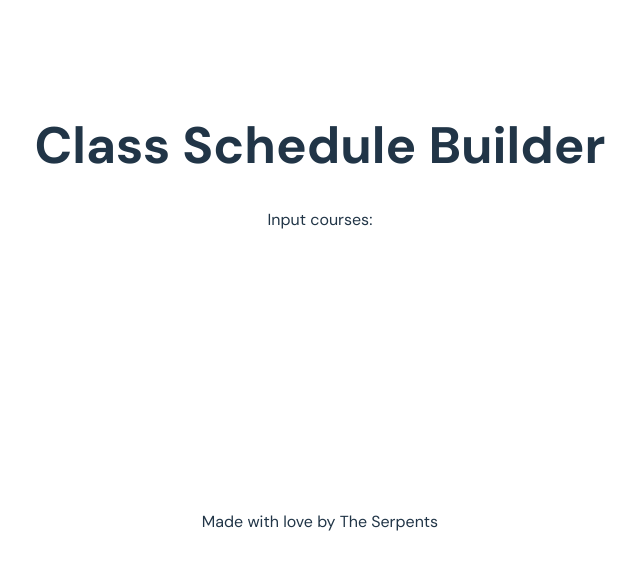
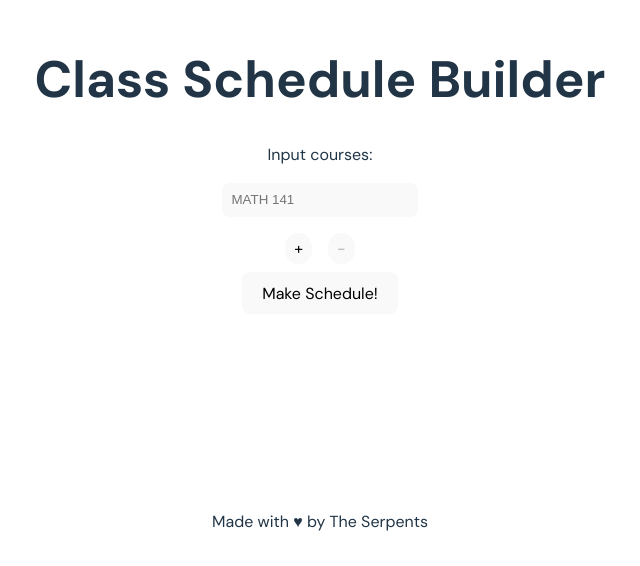
Before and after one commit to jamesbmadden/mchacks10, a React (Vite) app in the folder web/: page / in a window 1280 px wide. Shown: the part 234-800 px from the top of the page, without its empty margins (320-960 px from the left). Built offline with nearby package versions, Linux system fonts and the light colour scheme; no server answers.

Commit message:
Allow input of your own courses

```diff
--- a/web/src/App.tsx
+++ b/web/src/App.tsx
@@ -1,18 +1,33 @@
-import React, { useState, useEffect } from 'react'
+import React, { useState, useEffect, useRef } from 'react'
 import './App.css'
 import { Course } from './types/course'
 import ScheduleView from './components/ScheduleView'
 import LoadingView from './components/LoadingView'
-import InputPage from './components/InputPage'
 
 function App() {
+
+  const [needsInput, SetNeedsInput] = useState(true);
 
   const [ isLoaded, setIsLoaded ] = useState(false)
   const [schedule, setSchedule] = useState([])
 
+  const [ courses, setCourses ] = useState([])
+
+  const [ courseCount, setCourseCount ] = useState(1)
+
+  const form = useRef(null)
+
   useEffect(() => {
 
-    fetch('/api/schedule/COMP,PHYS,MATH/208,142,141/True').then(response => response.json()).then(json => {
+    if (needsInput) return;
+
+    console.log(courses);
+
+    // get the course codes and departments out of the courses array
+    const departments = courses.map(course => course[0]);
+    const codes = courses.map(course => course[1]);
+
+    fetch(`/api/schedule/${departments.join(',')}/${codes.join(',')}/True`).then(response => response.json()).then(json => {
 
       // here's the data! now we build the ideal schedule!
       let courses = [];
@@ -29,18 +44,55 @@ function App() {
 
     });
 
-  }, [])
+  }, [needsInput])
 
-  return (
+  if (needsInput) return (
+    <div className='page'>
+
+      <h1>Class Schedule Builder</h1>
+
+      <p>Input courses:</p>
+      <div className="form" ref={form}>
+        {/* Get however many inputs we need */}
+        {Array.from(Array(courseCount)).map((_, i) => {
+          return <input className="course-input" key={i} id={"course-input-" + i} placeholder="MATH 141"></input>
+        })}
+        <div className='input-buttons'>
+          <button className='input-addbutton' onClick={() => setCourseCount(courseCount + 1)}>+</button>
+          <button className='input-addbutton' onClick={() => setCourseCount(courseCount - 1)} disabled={courseCount === 1}>-</button>
+        </div>
+
+      </div>
+      <button onClick={() => {
+
+        // get the courses from the form
+        // @ts-ignore
+        let enteredCourses = [];
+        // @ts-ignore
+        form.current.querySelectorAll('.course-input').forEach(input => {
+
+          const [department, code] = input.value.split(" ");
+
+          enteredCourses.push([department.toUpperCase(), code]);
+
+        });
+
+        // @ts-ignore
+        setCourses(enteredCourses)
+
+        SetNeedsInput(false)
+      }}>Make Schedule!</button>
+
+      <p className='footer'>Made with ♥ by The Serpents</p>
+    </div>
+  );
+  else return (
     <>
-      <InputPage></InputPage>
-      {/* <LoadingView></LoadingView>
-      {isLoaded && <ScheduleView schedule={schedule}></ScheduleView>} */}
+
+      <LoadingView></LoadingView>
+      {isLoaded && <ScheduleView schedule={schedule}></ScheduleView>}
     </>
   )
-
-  if (isLoaded) return
-  else return
 }
 
 export default App
```
